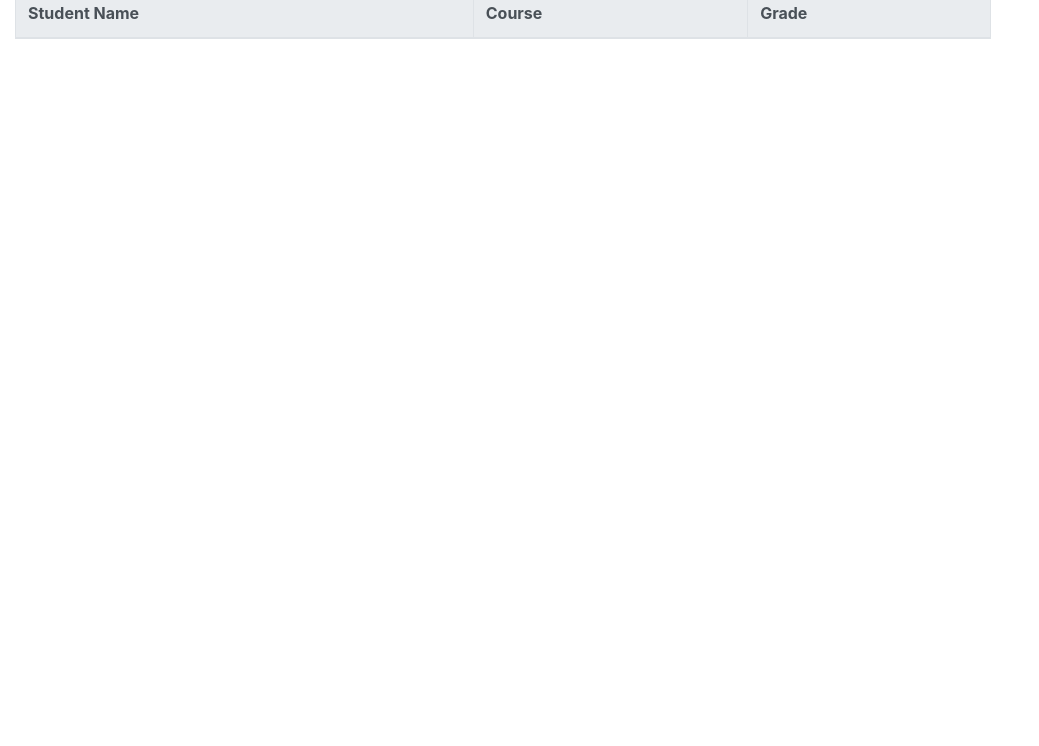
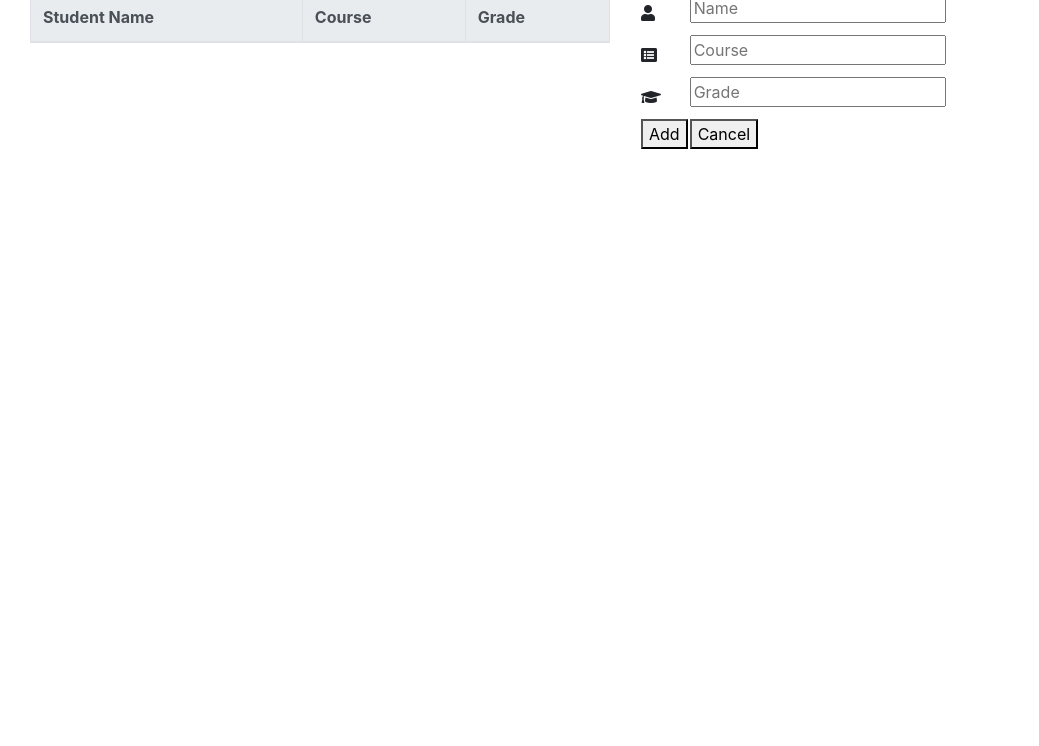
Before and after one commit to Jake-Mertz/student-grade-table, a plain HTML site: page index.html in a window 1280 px wide. Shown: the part 54-800 px from the top of the page, without its empty margins (0-1039 px from the left). Drawn offline with nearby package versions, Linux system fonts and the light colour scheme; no server answers.

Commit message:
Modify the HTML

```diff
--- a/grid.css
+++ b/grid.css
@@ -8,7 +8,11 @@
   width: 100%;
 }
 
-.table-container {
-  width: 80%;
+/* .form {
   display: flex;
+  flex-direction: column;
+} */
+
+input {
+  margin-bottom: 10px;
 }
--- a/index.html
+++ b/index.html
@@ -5,16 +5,18 @@
     <link rel="stylesheet" href="https://stackpath.bootstrapcdn.com/bootstrap/4.5.0/css/bootstrap.min.css"
       integrity="sha384-9aIt2nRpC12Uk9gS9baDl411NQApFmC26EwAOH8WgZl5MYYxFfc+NcPb1dKGj7Sk" crossorigin="anonymous">
     <link href="grid.css" type="text/css" rel="stylesheet"/>
+    <link rel="stylesheet" href="https://cdnjs.cloudflare.com/ajax/libs/font-awesome/5.14.0/css/all.min.css"/>
     </head>
   <body>
     <div class="container">
       <header class="header row">
-        <h3 class="col">Student Grade Table</h3>
+        <h2 class="col">Student Grade Table</h2>
         <div class="col">
           <h3>Average Grade <span class="badge badge-primary"></span></h3>
         </div>
       </header>
-        <div class="table-container row">
+        <div class="row">
+          <div class="col">
             <table class="table table-striped table-bordered">
               <thead class="thead-light">
                 <tr>
@@ -42,6 +44,29 @@
               </tbody>
             </table>
           </div>
+          <div class="col formCol">
+            <table>
+              <form class="form">
+                <tr>
+                  <td><i class="fa fa-user"></i></td>
+                  <td><input type="text" placeholder="Name" name="name"></td>
+                </tr>
+                <tr>
+                  <td><i class="fa fa-list-alt"></i></td>
+                  <td><input type="text" placeholder="Course" name="course"></td>
+                </tr>
+                <tr>
+                  <td><i class="fa fa-graduation-cap"></i></td>
+                  <td><input type="text" placeholder="Grade" name="grade"></td>
+                </tr>
+                <tr>
+                  <td><button type="submit" name="add">Add</button></td>
+                  <td><button type="reset" name="cancel">Cancel</button></td>
+                </tr>
+              </form>
+            </table>
+          </div>
+        </div>
     </div>
 
     <script src="https://cdnjs.cloudflare.com/ajax/libs/jquery/3.5.1/jquery.js"></script>
```
Lines whose indentation alone changed are shown as unchanged.
